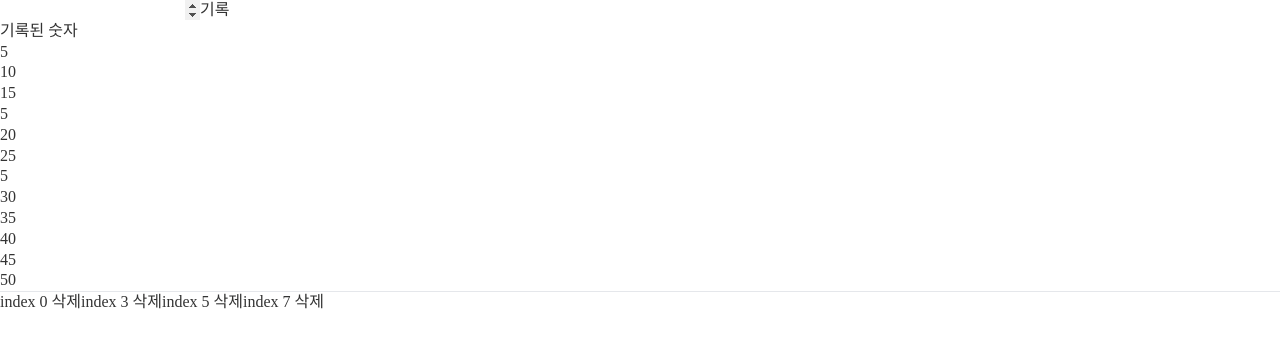
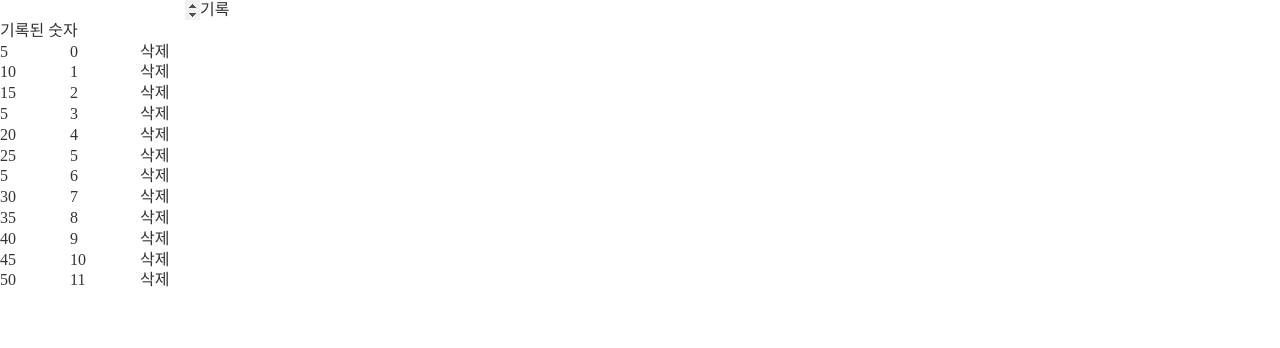
Before and after one commit to NewBean0312/react-test, a React (Create React App) app: page / in a window 1280 px wide. Shown: the top 348 px of the page. Built offline with nearby package versions, Linux system fonts and the light colour scheme; a web font is replaced by a local one.

Commit message:
숫자 리스트 항목에 삭제 기능

```diff
--- a/src/RefEx.js
+++ b/src/RefEx.js
@@ -45,14 +45,13 @@ function RefEx() {
       <h1>기록된 숫자</h1>
       <ul>
         {recordedNos.map((el, index) => (
-          <li key={index}>{el}</li>
+          <li key={index}>
+            <span style={{ width: 70, display: "inline-block" }}>{el}</span>
+            <span style={{ width: 70, display: "inline-block" }}>{index}</span>
+            <button onClick={() => removeNo(index)}>삭제</button>
+          </li>
         ))}
       </ul>
-      <hr />
-      <button onClick={() => removeNo(0)}>index 0 삭제</button>
-      <button onClick={() => removeNo(3)}>index 3 삭제</button>
-      <button onClick={() => removeNo(5)}>index 5 삭제</button>
-      <button onClick={() => removeNo(7)}>index 7 삭제</button>
     </>
   );
 }
```
